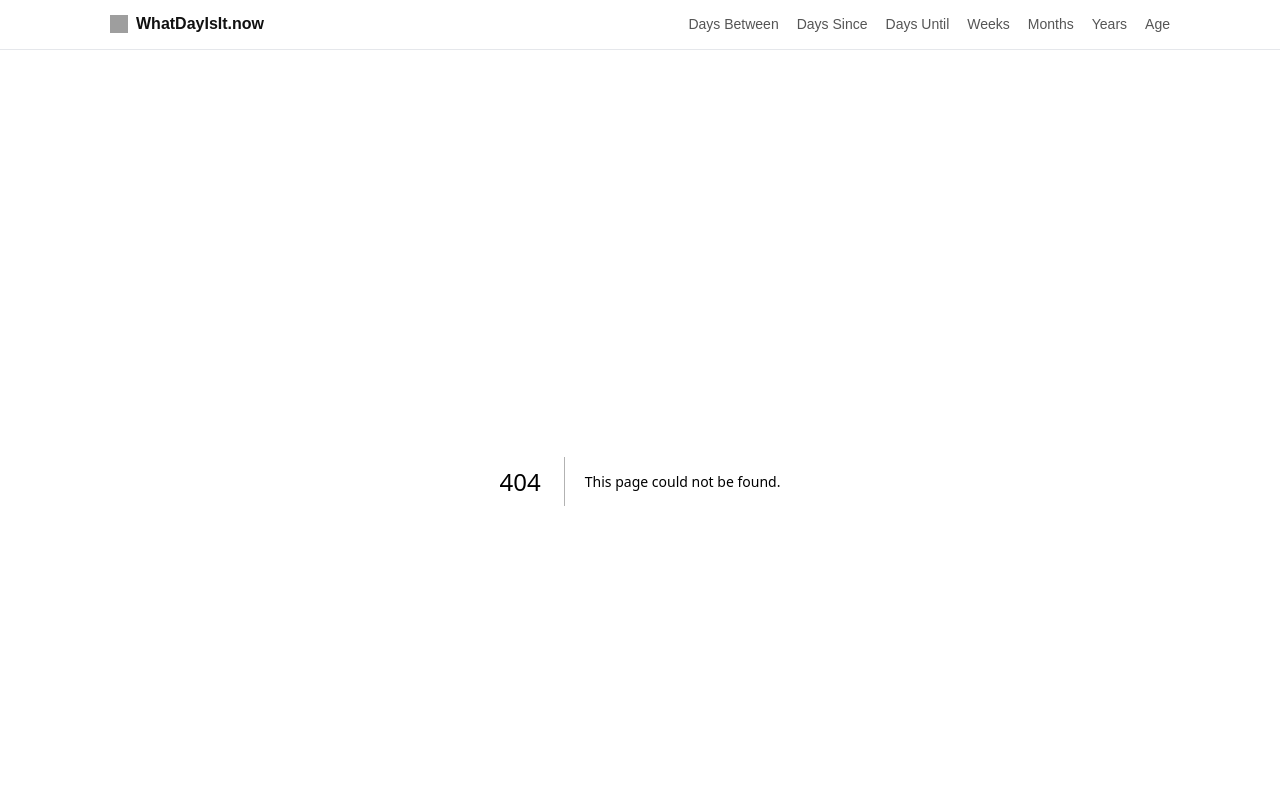
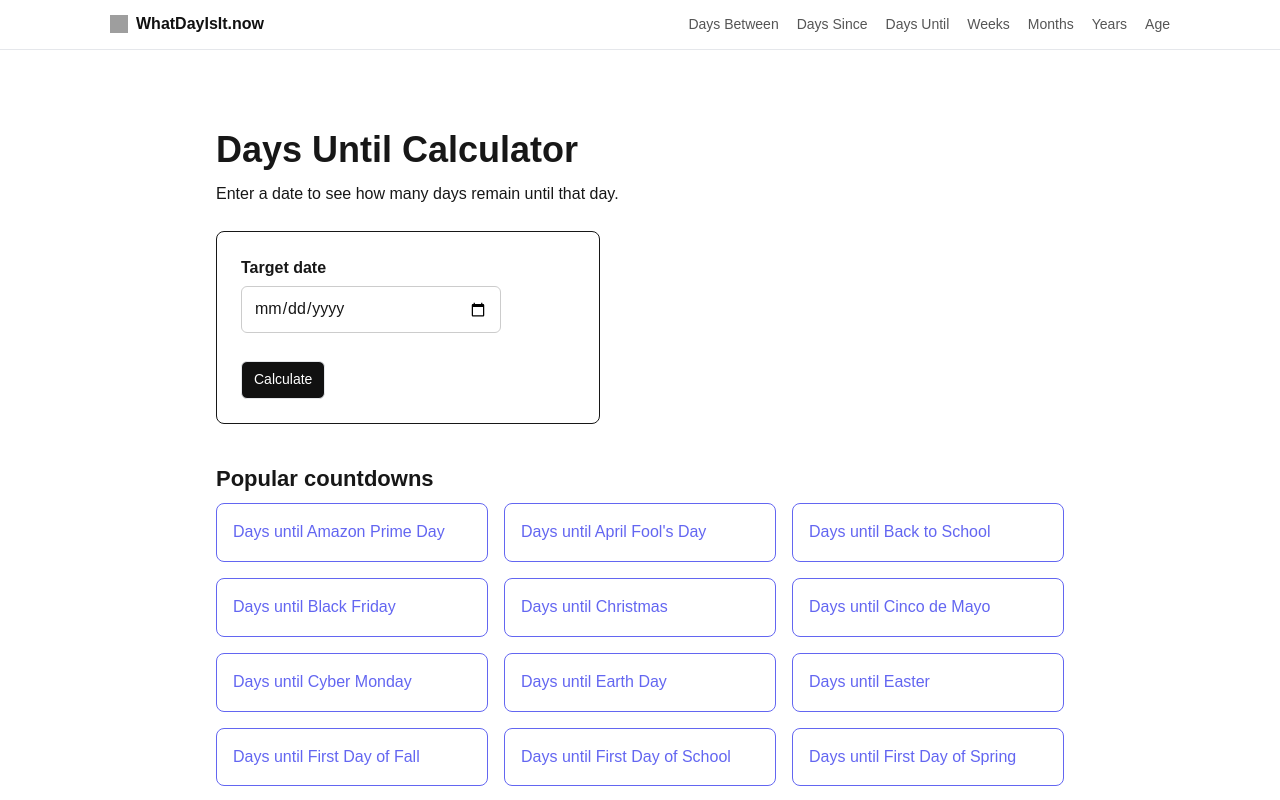
Before and after one commit to bosmeel/whatdayisit-now, a Next.js app: page /days-until in a window 1280 px wide. Before the commit this address had no page. Shown: the top 800 px of the page. Built offline with nearby package versions, Linux system fonts and the light colour scheme; grey boxes are pictures that could not be loaded.

Commit message:
restore days-until hub page

```diff
--- a/app/days-until/date/[date]/page.tsx
+++ /dev/null
@@ -1,38 +0,0 @@
-import { notFound } from "next/navigation";
-
-type Props = {
-  params: Promise<{ date: string }>;
-};
-
-export default async function Page({ params }: Props) {
-
-  const { date } = await params;
-
-  if (!date) notFound();
-
-  const target = new Date(date);
-
-  if (isNaN(target.getTime())) {
-    notFound();
-  }
-
-  const now = new Date();
-
-  const diff = target.getTime() - now.getTime();
-
-  const days = Math.ceil(diff / (1000 * 60 * 60 * 24));
-
-  return (
-    <main className="max-w-3xl mx-auto px-6 py-12">
-
-      <h1 className="text-3xl font-semibold mb-6">
-        Days Until {target.toDateString()}
-      </h1>
-
-      <p className="text-xl">
-        {days} days remaining
-      </p>
-
-    </main>
-  );
-}
--- a/app/days-until/month/[month]/page.tsx
+++ /dev/null
@@ -1,26 +0,0 @@
-import { notFound } from "next/navigation";
-
-type Props = {
-  params: Promise<{ month: string }>;
-};
-
-export default async function Page({ params }: Props) {
-
-  const { month } = await params;
-
-  if (!month) notFound();
-
-  return (
-    <main className="max-w-3xl mx-auto px-6 py-12">
-
-      <h1 className="text-3xl font-semibold mb-6">
-        Days Until {month}
-      </h1>
-
-      <p>
-        Countdown pages for the month of {month}.
-      </p>
-
-    </main>
-  );
-}
--- /dev/null
+++ b/app/days-until/page.tsx
@@ -0,0 +1,86 @@
+"use client";
+
+import { useState } from "react";
+import Link from "next/link";
+import DateInput from "@/components/DateInput";
+import { EVENTS } from "@/lib/events";
+
+export default function DaysUntilIndex() {
+
+  const sortedEvents = Object.entries(EVENTS).sort((a, b) =>
+    a[1].name.localeCompare(b[1].name)
+  );
+
+  const [date, setDate] = useState("");
+  const [result, setResult] = useState<number | null>(null);
+
+  function calculate() {
+
+    if (!date) return;
+
+    const target = new Date(date);
+    const now = new Date();
+
+    const diff = target.getTime() - now.getTime();
+
+    const days = Math.ceil(diff / (1000 * 60 * 60 * 24));
+
+    setResult(days);
+  }
+
+  return (
+    <main className="max-w-4xl mx-auto px-6 py-12">
+
+      <h1 className="text-4xl font-semibold mb-6">
+        Days Until Calculator
+      </h1>
+
+      <p className="mb-6">
+        Enter a date to see how many days remain until that day.
+      </p>
+
+      <div className="border rounded-lg p-6 max-w-sm mb-10">
+
+        <DateInput
+          label="Target date"
+          value={date}
+          onChange={setDate}
+        />
+
+        <button
+          onClick={calculate}
+          style={{ backgroundColor: "#111" }}
+          className="mt-3 px-4 py-2 rounded text-white"
+        >
+          Calculate
+        </button>
+
+        {result !== null && (
+          <p className="mt-4 font-semibold">
+            {result} days
+          </p>
+        )}
+
+      </div>
+
+      <h2 className="text-2xl font-semibold mb-6">
+        Popular countdowns
+      </h2>
+
+      <div className="grid grid-cols-1 sm:grid-cols-2 md:grid-cols-3 gap-4">
+
+        {sortedEvents.map(([slug, event]) => (
+          <Link
+            key={slug}
+            href={`/days-until/${slug}`}
+            className="border rounded-lg p-4 hover:bg-neutral-50"
+          >
+            Days until {event.name}
+          </Link>
+        ))}
+
+      </div>
+
+    </main>
+  );
+}
```
